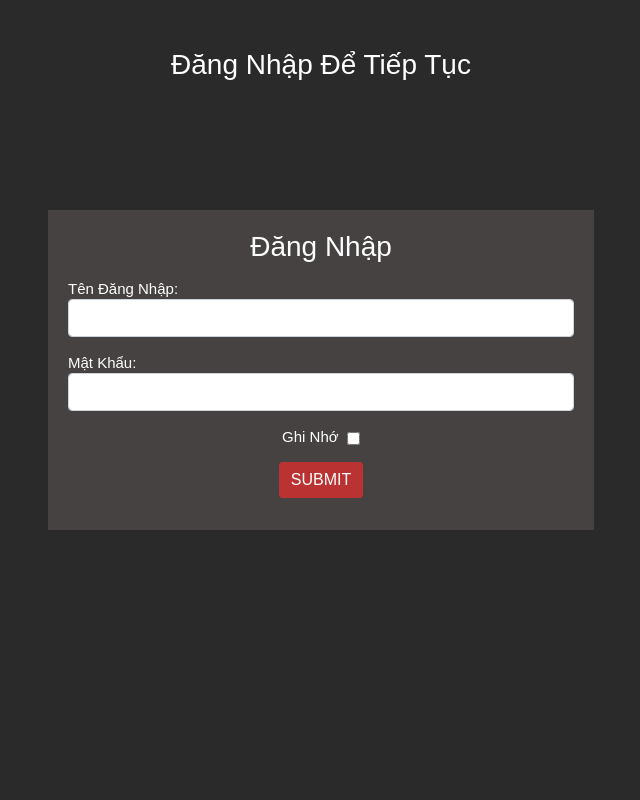
After one commit to nocpinmylf/btlcnw, a PHP site: page /login.php in a window 1280 px wide. The commit adds this page. Shown: the whole page, without its empty margins (319-959 px from the left). Run offline with PHP 8.4, Linux system fonts and the light colour scheme; data that the repository does not hold is empty; some libraries are stand-ins or nearby versions.

Commit message:
Login logout

```diff
--- a/connect.php
+++ b/connect.php
@@ -1,4 +1,7 @@
 <?php
+  //--------------------------------
+  //--- Get Connection
+  //--------------------------------
   function connect() {
     $database = 'btl';
     $host = 'localhost';
@@ -18,6 +21,9 @@
     mysqli_close($link);
   }
 
+  //--------------------------------
+  //--- Multi Select
+  //--------------------------------
   function exec_select($sql) {
     $link = connect();
     $res = mysqli_query($link, $sql) ;
@@ -40,6 +46,33 @@
     return $ret;
   }
 
+  //--------------------------------
+  //--- Select Once
+  //--------------------------------
+  function select_once($sql) {
+    $link = connect();
+    $res = mysqli_query($link, $sql) ;
+    $err = mysqli_error($link); //Lay loi sau khi thuc hien truy van
+
+    if($err) {  //kiem tra
+      print("Khong the select duoc");
+      logDebug("Khong the select duoc, ERROR=[" . $err . "]");
+      logDebug("COUNT=[0]");
+      return null;
+    }
+
+    if($res) {  // Neu Khong co loi
+      $ret = mysqli_fetch_array($res, MYSQLI_ASSOC);
+      mysqli_free_result($res);
+    }
+
+    close($link);
+    return $ret;
+  }
+
+  //--------------------------------
+  //--- Non-return Execute
+  //--------------------------------
   function exec_update($sql) {
     $link = connect();
     // $res = mysqli_query($link, $sql) ;
--- a/css/base/_variables.scss
+++ b/css/base/_variables.scss
@@ -1,6 +1,6 @@
 // color =============================
 $color1: #bb3232;         //text color
-$color1-blur: #bb3232ce;  //hover color
+$color1-blur: #b33030c0;  //hover color
 $color2: #2a2a2a;         // background
 $color2-blur: #2a2a2a98;
 $color2-blur2: #464242;
--- a/css/components/_all.scss
+++ b/css/components/_all.scss
@@ -1,4 +1,4 @@
 @import "header/all";
 @import "footer/all";
 @import "main/all";
-// @import "modal-ads";
+@import "login";
--- /dev/null
+++ b/css/components/_login.scss
@@ -0,0 +1,53 @@
+.login-body {
+  margin: 0;
+  padding: 0;
+  background-color: $color2;
+  height: 100vh;
+
+  .form-group {
+    margin-top: 15px;
+
+    input[type="checkbox"] {
+      vertical-align: middle;
+    }
+
+    .form-control {
+      color: $color2;
+    }
+  }
+
+  label.text, * {
+    color: $color3;
+  }
+
+  .btn {
+    @include trans(0.2);
+    background-color: $color1;
+    border: $color1-blur;
+    color: $color3;
+    text-transform: uppercase;
+    margin-top: 15px;
+    user-select: none;
+
+    &:hover {
+      background-color: $color1-blur;
+      color: $color3;
+    }
+  }
+
+  .button-group {
+    @include flex(column, center, center);
+  }
+}
+
+#login-box {
+  margin-top: 120px;
+  max-width: 600px;
+  height: 320px;
+  box-shadow: 1px $color2-blur2;
+  background-color: $color2-blur2;
+}
+
+#login-form {
+  padding: 20px;
+}
--- a/css/components/main/_detail.scss
+++ b/css/components/main/_detail.scss
@@ -72,7 +72,6 @@
     display: block;
     padding: 10px 30px;
     user-select: none;
-    // border: 1px solid $color1;
 
     &-price {
       color: $color3;
@@ -89,7 +88,7 @@
       &-title {
         display: block;
         border-radius: 10px 10px 0 0;
-        background-color: $color1;
+        background-color: $color1-blur;
         padding: 15px;
         text-transform: uppercase;
       }
@@ -131,6 +130,16 @@
       }
     }
   }
+
+  @include breakpoint(tablet) {
+    &-description {
+      width: 100%;
+      min-width: 200px;
+      display: block;
+      padding: 10px 30px;
+      user-select: none;
+    }
+  }
 }
 
 .quantity {
--- a/css/components/main/_item.scss
+++ b/css/components/main/_item.scss
@@ -40,12 +40,17 @@
     }
 
     button {
+      @include trans(0.1s);
       display: block;
       margin: 10px auto;
       padding: 10px 15px;
       background-color: $color1;
       color: $color3;
       border: 0;
+
+      &:hover {
+        background-color: $color1-blur;
+      }
     }
 
     &:hover {
--- a/css/components/main/_product-detail.scss
+++ b/css/components/main/_product-detail.scss
@@ -13,12 +13,11 @@
 
 .product-detail {
   padding: 1.5em 0;
-  min-height: 80vh;
   overflow: hidden;
   display: grid;
   grid-template-columns: repeat(1fr, 3);
-  grid-template-rows: 1fr 1fr;
-  gap: 0px;
+  grid-template-rows: 1fr;
+  gap: 15px;
   grid-template-areas:
     "body body body"
     "privacy privacy privacy";
@@ -30,12 +29,17 @@
   }
 
   &-privacy {
+    @include flex(row, baseline, stretch);
     grid-area: privacy;
   }
 
   @include breakpoint(smallLap) {
     &-body {
       @include flex(column, stretch, flex-start);
+    }
+
+    &-privacy {
+      @include flex(column, baseline, stretch);
     }
   }
 }
@@ -65,6 +69,50 @@
   }
 }
 
+
+
+.privacy{
+  &-gift, &-description {
+    display: block;
+    min-width: 40%;
+
+    * {
+      color: $color3;
+    }
+
+    &-title {
+      display: block;
+      background-color: $color1-blur;
+      padding: 15px;
+      text-transform: uppercase;
+    }
+
+    &-list {
+      padding: 15px;
+      background-color: $color2-blur2;
+
+      &-item {
+        margin: 10px 0;
+      }
+    }
+  }
+
+  &-gift {
+    margin: 10px 10px 10px 0;
+  }
+
+  &-description {
+    margin: 10px 0 10px 10px;
+  }
+
+  @include breakpoint(tablet) {
+    &-gift, &-description {
+      width: 100%;
+      margin: 15px;
+    }
+  }
+}
+
 .more-items {
   @include flex(row, center, space-around);
   flex-wrap: nowrap;
--- a/head.php
+++ b/head.php
@@ -1,6 +1,5 @@
 <meta charset="UTF-8">
 <meta name="viewport" content="width=device-width, initial-scale=1.0">
-<title>PC Accessories</title>
 
 <!-- link -->
 <link rel="icon" type=“image/x-icon” href="res/img/icon.png">
--- a/index.php
+++ b/index.php
@@ -16,6 +16,7 @@
 <html lang="en">
 <head>
   <?php require_once("head.php"); ?>
+  <title>PC Accessories</title>
 </head>
 <body>
     <!-- header -->
--- a/js/javascript.js
+++ b/js/javascript.js
@@ -9,7 +9,7 @@ $(document).ready(() => {
   });
 
   window.addEventListener('scroll', () => {
-    if (window.pageYOffset > 150) {
+    if (window.pageYOffset > 50) {
       headerNav.classList.add('show');
     }
 
--- /dev/null
+++ b/login.php
@@ -0,0 +1,57 @@
+<?php
+  include(__DIR__."\connect.php");
+
+  $username = isset($_POST["username"]) ? $_POST["username"] : "";
+  $password = isset($_POST["password"]) ? $_POST["password"] : "";
+  $remember = isset($_POST["remember-me"]) ? $_POST["remember-me"] : null;
+  $sql = "SELECT COUNT(*) FROM user WHERE '".$username."' = username AND '".$password."' = password;";
+  $valid = select_once($sql);
+  if(reset($valid) == 1) {
+    $time = (is_null($remember)) ? time() + 3600 : time() + 9999999999;
+    setcookie('user', $_POST["username"], $time);
+    setcookie('isLogin', reset($valid), $time);
+    header("location: quanly.php");
+  }
+?>
+
+<!DOCTYPE html>
+<html lang="en">
+
+<head>
+  <?php require_once("head.php"); ?>
+  <title>Đăng Nhập</title>
+</head>
+
+<body class="login-body">
+  <div id="login">
+    <h3 class="text-center text-white pt-5">Đăng Nhập Để Tiếp Tục</h3>
+    <div class="container">
+      <div id="login-row" class="row justify-content-center align-items-center">
+        <div id="login-column" class="col-md-6">
+          <div id="login-box" class="col-md-12">
+            <form id="login-form" class="form" action="" method="post">
+              <h3 class="text-center text">Đăng Nhập</h3>
+              <div class="form-group">
+                <label for="username" class="text">Tên Đăng Nhập:</label><br>
+                <input type="text" name="username" id="username" maxlength="20" class="form-control">
+              </div>
+              <div class="form-group">
+                <label for="password" class="text">Mật Khẩu:</label><br>
+                <input type="password" name="password" id="password" maxlength="20" class="form-control">
+              </div>
+              <div class="form-group button-group">
+                <div class="remember">
+                <label for="remember-me" class="text"><span>Ghi Nhớ</span></label>
+                 <input id="remember-me" name="remember-me" type="checkbox">
+                </div>
+                <input type="submit" name="submit" class="btn btn-info btn-md" value="submit">
+              </div>
+            </form>
+          </div>
+        </div>
+      </div>
+    </div>
+  </div>
+</body>
+
+</html>
--- a/product-list.php
+++ b/product-list.php
@@ -12,6 +12,7 @@
 <head>
   <?php require_once("head.php"); ?>
   <script defer src="js/pagination.js"></script>
+  <title>Sản Phẩm</title>
 </head>
 <body>
     <!-- header -->
```
Also changed, not shown: logout.php (added, +10 -0 lines), product-detail.php (+25 -17 lines), quanly.php (added, +7 -0 lines), css/style.css, 1 other file.
